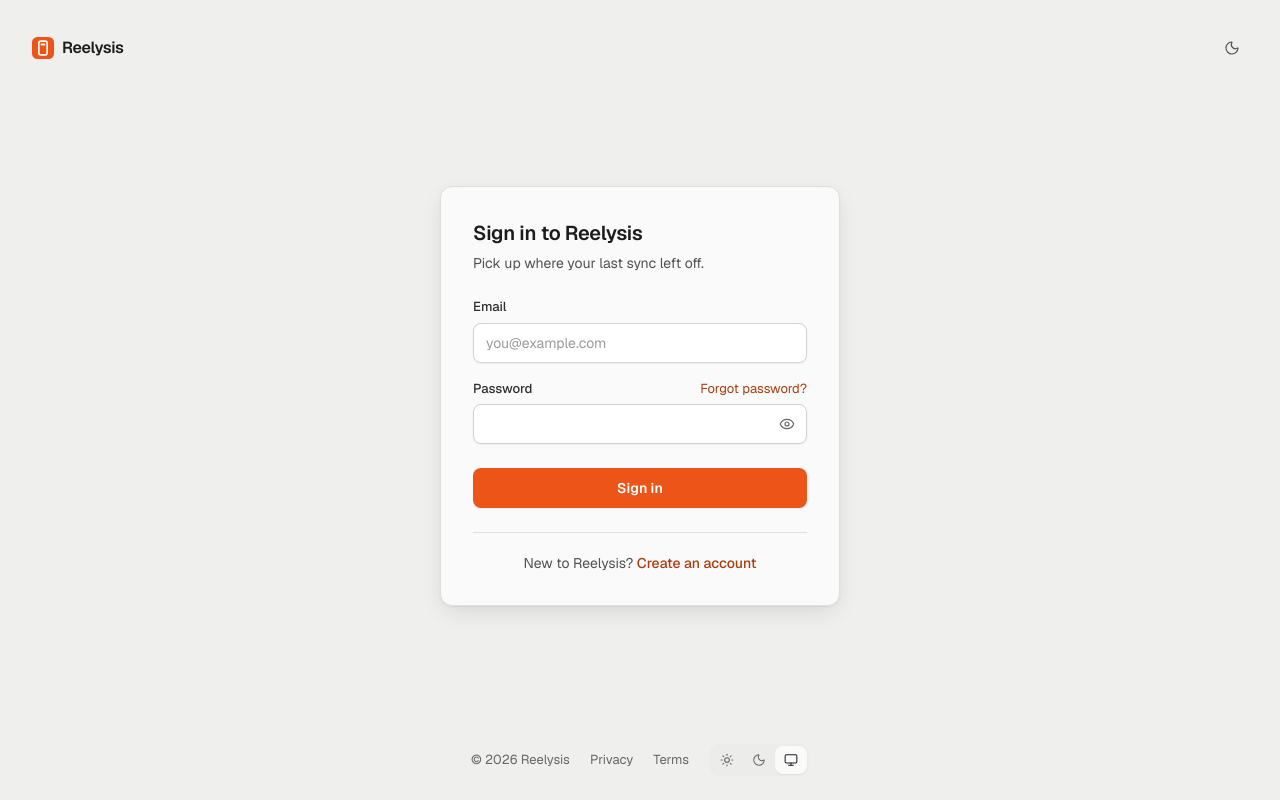
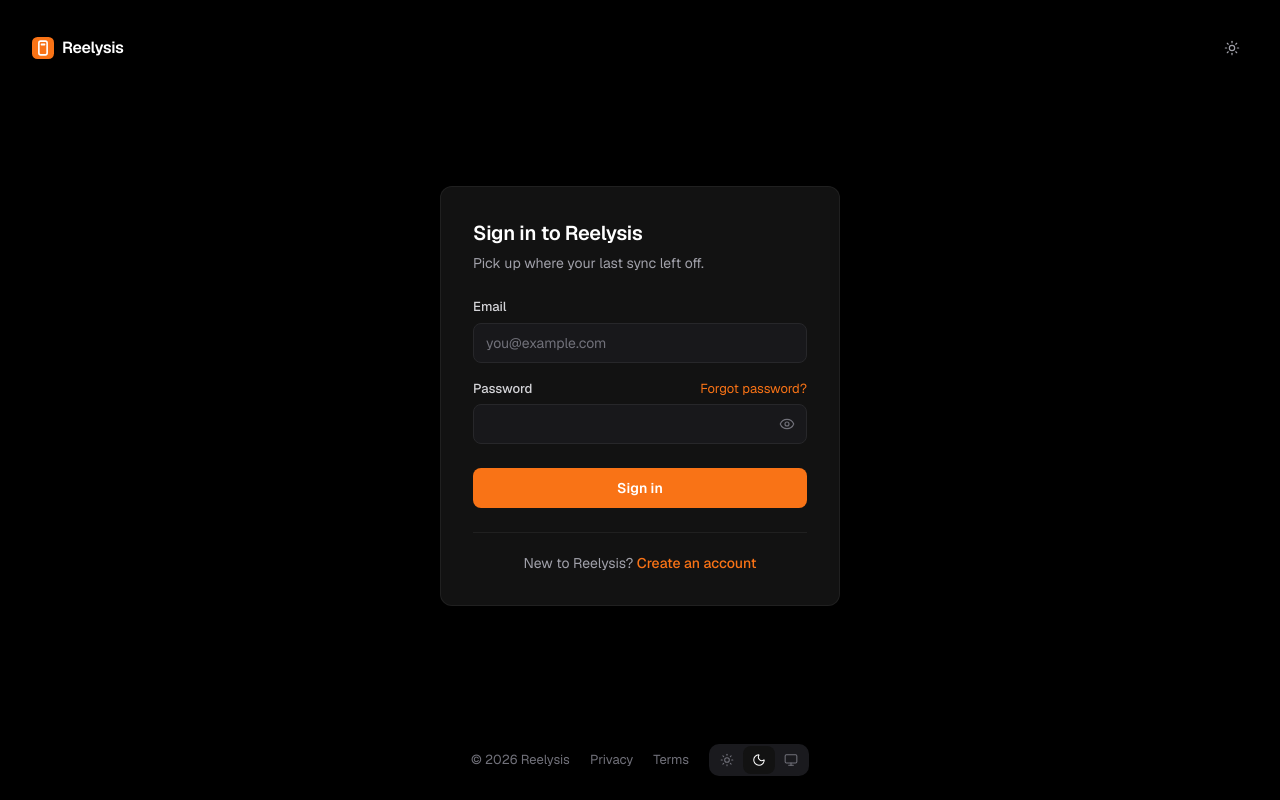
Before and after one commit to bonsonalo/Reelysis, a Next.js app in the folder frontend/: page /login in a window 1280 px wide. Built offline with nearby package versions, Linux system fonts and the light colour scheme; no server answers.

Commit message:
feat: open in the original dark design by default
With no saved choice the app now starts dark instead of following the OS.
Light and System stay available from the theme toggle and are remembered.

```diff
--- a/frontend/src/app/layout.tsx
+++ b/frontend/src/app/layout.tsx
@@ -13,10 +13,7 @@ export const metadata: Metadata = {
 };
 
 export const viewport: Viewport = {
-  themeColor: [
-    { media: "(prefers-color-scheme: light)", color: "#efefee" },
-    { media: "(prefers-color-scheme: dark)", color: "#000000" },
-  ],
+  themeColor: "#000000",
 };
 
 export default function RootLayout({
@@ -29,7 +26,7 @@ export default function RootLayout({
       lang="en"
       suppressHydrationWarning
       className={`${GeistSans.variable} ${GeistMono.variable} h-full antialiased`}
-      data-theme="light"
+      data-theme="dark"
     >
       <head>
         <script dangerouslySetInnerHTML={{ __html: themeBootScript }} />
--- a/frontend/src/lib/theme.ts
+++ b/frontend/src/lib/theme.ts
@@ -10,9 +10,9 @@ const CHANGE_EVENT = 'reelysis-theme-change'
 function readPreference(): ThemePreference {
   try {
     const value = localStorage.getItem(STORAGE_KEY)
-    return value === 'light' || value === 'dark' ? value : 'system'
+    return value === 'light' || value === 'system' ? value : 'dark'
   } catch {
-    return 'system'
+    return 'dark'
   }
 }
 
@@ -37,7 +37,7 @@ export function useTheme() {
   const preference = useSyncExternalStore<ThemePreference>(
     subscribe,
     readPreference,
-    () => 'system',
+    () => 'dark',
   )
 
   // While on "system", follow the OS when it switches.
@@ -51,8 +51,7 @@ export function useTheme() {
 
   const setPreference = useCallback((next: ThemePreference) => {
     try {
-      if (next === 'system') localStorage.removeItem(STORAGE_KEY)
-      else localStorage.setItem(STORAGE_KEY, next)
+      localStorage.setItem(STORAGE_KEY, next)
     } catch {}
     applyPreference(next)
     window.dispatchEvent(new Event(CHANGE_EVENT))
--- a/frontend/src/lib/themeScript.ts
+++ b/frontend/src/lib/themeScript.ts
@@ -2,6 +2,7 @@ export const THEME_STORAGE_KEY = 'reelysis-theme'
 
 /**
  * Runs before first paint (inlined in <head>) so the saved theme is applied
- * without a flash of the other one. Keep it dependency-free.
+ * without a flash of the other one. No saved choice means dark, the original
+ * Reelysis look. Keep it dependency-free.
  */
-export const themeBootScript = `(function(){try{var p=localStorage.getItem('${THEME_STORAGE_KEY}')||'system';var d=p==='dark'||(p==='system'&&window.matchMedia('(prefers-color-scheme: dark)').matches);document.documentElement.setAttribute('data-theme',d?'dark':'light')}catch(e){document.documentElement.setAttribute('data-theme','light')}})()`
+export const themeBootScript = `(function(){try{var p=localStorage.getItem('${THEME_STORAGE_KEY}')||'dark';var d=p==='dark'||(p==='system'&&window.matchMedia('(prefers-color-scheme: dark)').matches);document.documentElement.setAttribute('data-theme',d?'dark':'light')}catch(e){document.documentElement.setAttribute('data-theme','dark')}})()`
```
